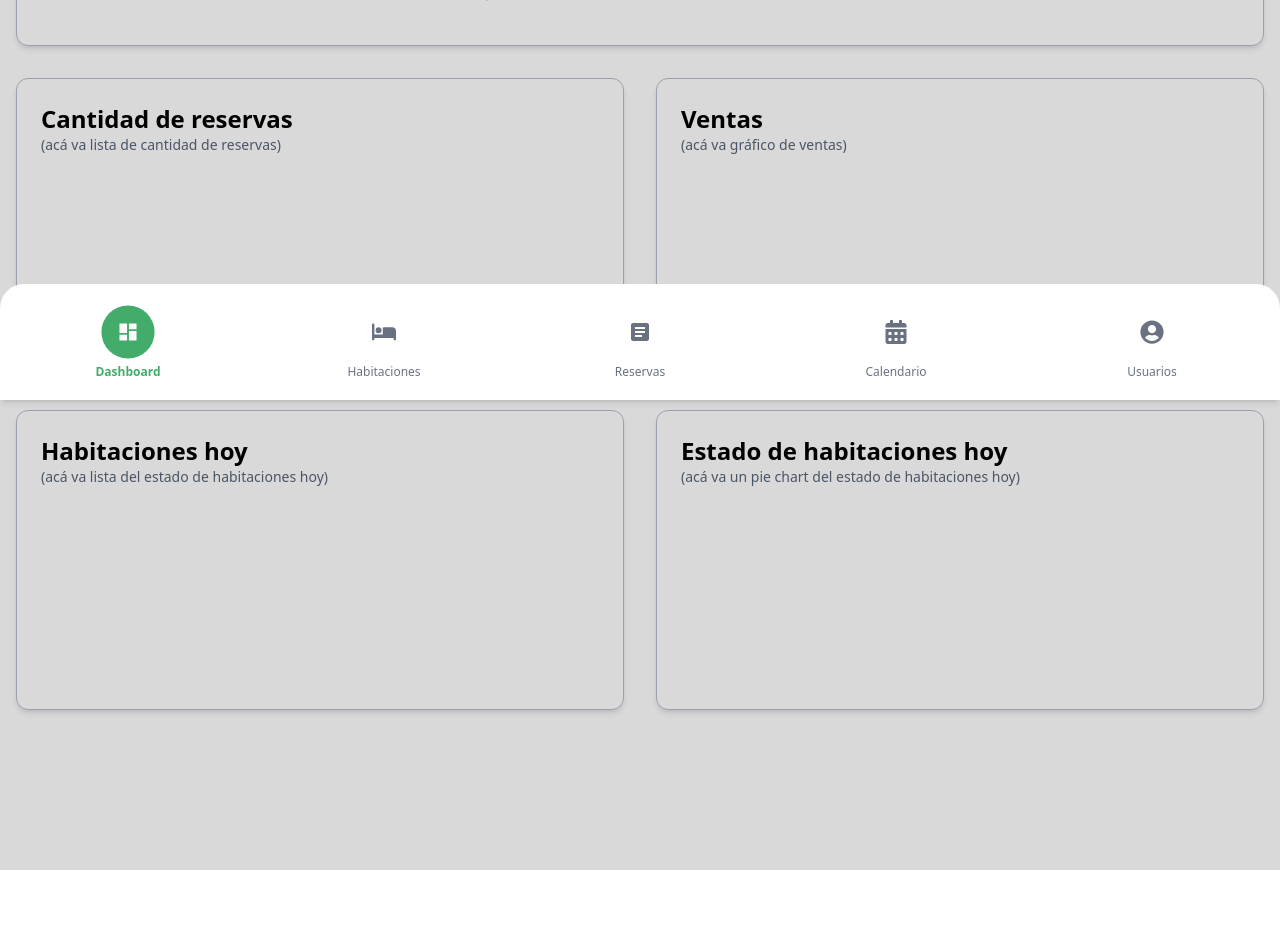
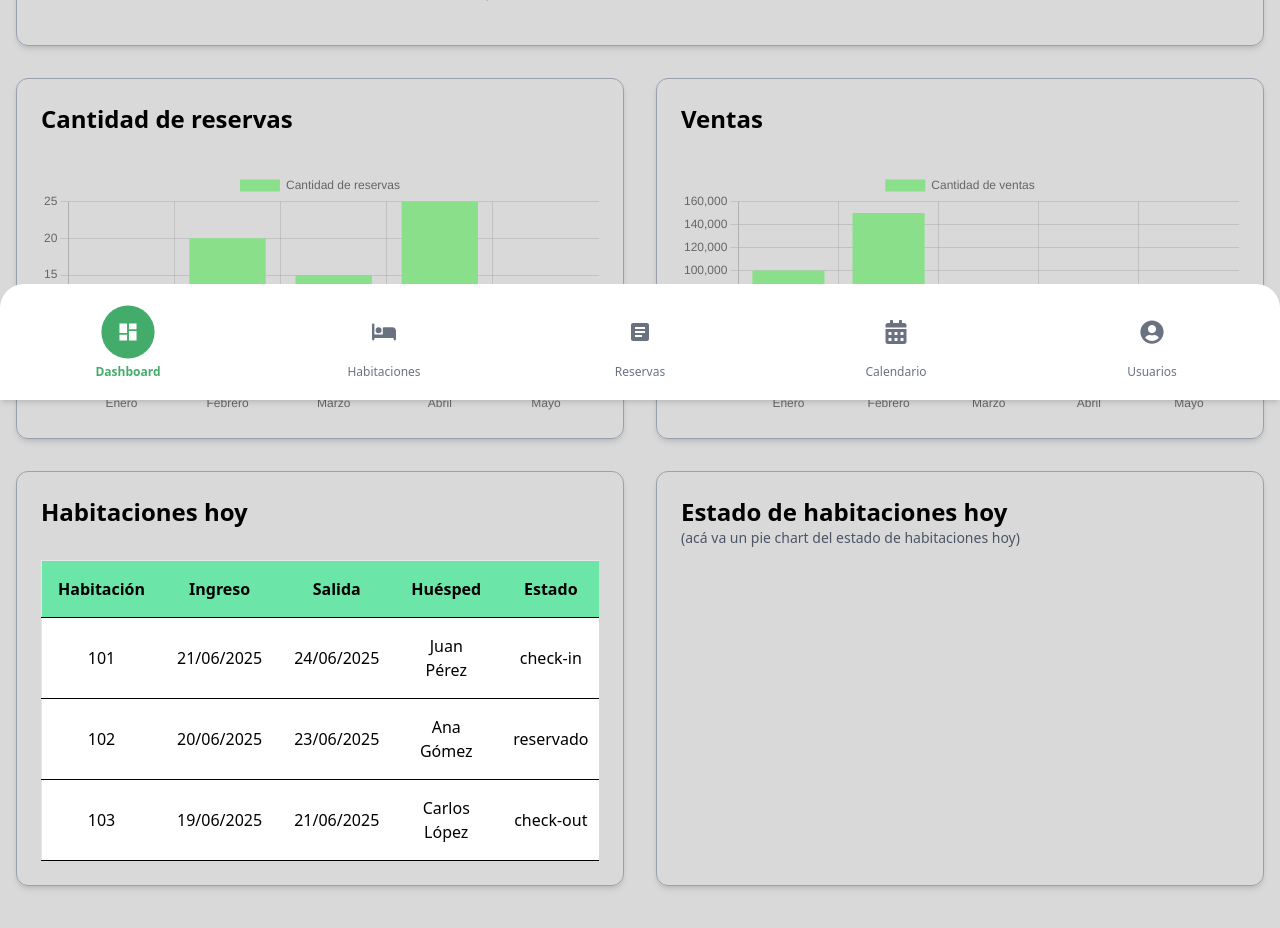
Before and after one commit to hoteldormis1/posada-dormis-frontend, a Next.js app: page /dashboard in a window 1280 px wide. Shown: the part 400-1328 px from the top of the page. Before the commit the page ends 1270 px from the top, so only its background shows below. Built offline with nearby package versions, Linux system fonts and the light colour scheme.

Commit message:
:sparkles: dashboard 1.0 ui

```diff
--- /dev/null
+++ b/app/_components/Dashboard/Graficos/Components/GraficoVertical/index.tsx
@@ -0,0 +1,71 @@
+import React from 'react';
+import {
+  Chart as ChartJS,
+  CategoryScale,
+  LinearScale,
+  BarElement,
+  Title,
+  Tooltip,
+  Legend,
+} from 'chart.js';
+import { Bar } from 'react-chartjs-2';
+
+ChartJS.register(
+  CategoryScale,
+  LinearScale,
+  BarElement,
+  Title,
+  Tooltip,
+  Legend
+);
+
+// Opciones del gráfico
+const defaultOptions = {
+  responsive: true,
+  plugins: {
+    legend: {
+      position: 'top' as const,
+    },
+    title: {
+      display: true,
+      text: 'Chart.js Bar Chart',
+    },
+  },
+};
+
+// Tipado de props (opcional pero recomendable si usás TypeScript)
+type Dataset = {
+  label: string;
+  data: number[];
+  backgroundColor?: string;
+};
+
+type GraficoVerticalProps = {
+  labels: string[];
+  datasets: Dataset[];
+  title?: string;
+};
+
+export default function GraficoVertical({
+  labels,
+  datasets,
+  title = 'Chart.js Bar Chart',
+}: GraficoVerticalProps) {
+  const data = {
+    labels,
+    datasets,
+  };
+
+  const options = {
+    ...defaultOptions,
+    plugins: {
+      ...defaultOptions.plugins,
+      title: {
+        ...defaultOptions.plugins.title,
+        text: title,
+      },
+    },
+  };
+
+  return <Bar options={options} data={data} />;
+}
--- /dev/null
+++ b/app/_components/Dashboard/Graficos/Components/PieChart/index.tsx
@@ -0,0 +1,71 @@
+import React from 'react';
+import {
+  Chart as ChartJS,
+  CategoryScale,
+  LinearScale,
+  BarElement,
+  Title,
+  Tooltip,
+  Legend,
+} from 'chart.js';
+import { Bar } from 'react-chartjs-2';
+
+ChartJS.register(
+  CategoryScale,
+  LinearScale,
+  BarElement,
+  Title,
+  Tooltip,
+  Legend
+);
+
+// Opciones del gráfico
+const defaultOptions = {
+  responsive: true,
+  plugins: {
+    legend: {
+      position: 'top' as const,
+    },
+    title: {
+      display: true,
+      text: 'Chart.js Bar Chart',
+    },
+  },
+};
+
+// Tipado de props (opcional pero recomendable si usás TypeScript)
+type Dataset = {
+  label: string;
+  data: number[];
+  backgroundColor?: string;
+};
+
+type GraficoVerticalProps = {
+  labels: string[];
+  datasets: Dataset[];
+  title?: string;
+};
+
+export default function GraficoVertical({
+  labels,
+  datasets,
+  title = 'Chart.js Bar Chart',
+}: GraficoVerticalProps) {
+  const data = {
+    labels,
+    datasets,
+  };
+
+  const options = {
+    ...defaultOptions,
+    plugins: {
+      ...defaultOptions.plugins,
+      title: {
+        ...defaultOptions.plugins.title,
+        text: title,
+      },
+    },
+  };
+
+  return <Bar options={options} data={data} />;
+}
--- /dev/null
+++ b/app/_components/Dashboard/Graficos/Widgets/GraficoVertical/CantidadDeReservas/index.tsx
@@ -0,0 +1,55 @@
+"use client";
+
+import React from "react";
+import {
+  Chart as ChartJS,
+  CategoryScale,
+  LinearScale,
+  BarElement,
+  Title,
+  Tooltip,
+  Legend,
+} from "chart.js";
+import { Bar } from "react-chartjs-2";
+
+ChartJS.register(
+  CategoryScale,
+  LinearScale,
+  BarElement,
+  Title,
+  Tooltip,
+  Legend
+);
+
+const options = {
+  responsive: true,
+  plugins: {
+    legend: {
+      position: "top" as const,
+    },
+    title: {
+      display: true,
+      text: "",
+    },
+  },
+};
+
+const labels = ["Enero", "Febrero", "Marzo", "Abril", "Mayo"];
+const dataset1 = [10, 20, 15, 25, 10];
+
+const data = {
+  labels,
+  datasets: [
+    {
+      label: "Cantidad de reservas",
+      data: dataset1,
+      backgroundColor: "#8ae08a",
+    }
+  ],
+};
+
+const GraficoCantidadDeReservas = () => {
+  return <Bar options={options} data={data} />;
+};
+
+export default GraficoCantidadDeReservas;
--- /dev/null
+++ b/app/_components/Dashboard/Graficos/Widgets/GraficoVertical/CantidadDeVentas/index.tsx
@@ -0,0 +1,55 @@
+"use client";
+
+import React from "react";
+import {
+	Chart as ChartJS,
+	CategoryScale,
+	LinearScale,
+	BarElement,
+	Title,
+	Tooltip,
+	Legend,
+} from "chart.js";
+import { Bar } from "react-chartjs-2";
+
+ChartJS.register(
+	CategoryScale,
+	LinearScale,
+	BarElement,
+	Title,
+	Tooltip,
+	Legend
+);
+
+const options = {
+	responsive: true,
+	plugins: {
+		legend: {
+			position: "top" as const,
+		},
+		title: {
+			display: true,
+			text: "",
+		},
+	},
+};
+
+const labels = ["Enero", "Febrero", "Marzo", "Abril", "Mayo"];
+const dataset1 = [100000, 150000, 50000, 80000, 46000];
+
+const data = {
+	labels,
+	datasets: [
+		{
+			label: "Cantidad de ventas",
+			data: dataset1,
+			backgroundColor: "#8ae08a",
+		},
+	],
+};
+
+const GraficoCantidadDeVentas = () => {
+	return <Bar options={options} data={data} />;
+};
+
+export default GraficoCantidadDeVentas;
--- /dev/null
+++ b/app/_components/Dashboard/Graficos/Widgets/TablaReservas/index.tsx
@@ -0,0 +1,82 @@
+"use client";
+
+import React from "react";
+import { TableComponent } from "@/_components";
+import { Reserva, TipoReserva } from "@/_models/types";
+
+const TablaReservas = () => {
+	const columns = [
+			{ header: "Habitación", key: "numeroHab" },
+			{ header: "Ingreso", key: "ingreso" },
+			{ header: "Salida", key: "egreso" },
+			{ header: "Huésped", key: "huespedNombre" },
+			{ header: "Estado", key: "estadoDeReserva" },
+		];
+
+		const reservas = [
+			{
+				id: "1",
+				numeroHab: 101,
+				ingreso: "21/06/2025",
+				egreso: "24/06/2025",
+				huespedNombre: "Juan Pérez",
+				estadoDeReserva: TipoReserva.CheckIn,
+			},
+			{
+				id: "2",
+				numeroHab: 102,
+				ingreso: "20/06/2025",
+				egreso: "23/06/2025",
+				huespedNombre: "Ana Gómez",
+				telefonoHuesped: "+54 9 351 7654321",
+				total: 13500,
+				estadoDeReserva: TipoReserva.Reservado,
+			},
+			{
+				id: "3",
+				numeroHab: 103,
+				ingreso: "19/06/2025",
+				egreso: "21/06/2025",
+				huespedNombre: "Carlos López",
+				telefonoHuesped: "+54 9 351 9876543",
+				total: 16000,
+				estadoDeReserva: TipoReserva.CheckOut, // Cambié "mantenimiento" a "check-out"
+			},
+		];
+
+		return (
+			<div className={"w-full"}>
+				<TableComponent<Reserva>
+					columns={columns}
+					data={reservas}
+					onAdd={() => null}
+					onEdit={() => null}
+				/>
+				{/* <Formulare
+					toggleModal={toggleModal}
+					type={dataFormulare.type}
+					title={dataFormulare.title}
+					data={dataFormulare.data}
+					submitFunction={dataFormulare.submitFunction}
+					submitBtnTitle={dataFormulare.submitBtnTitle}
+					isOpen={isOpen}
+					fields={[
+						{ name: "Número", type: "number", db_name: "number", required: true, min: 1 },
+					{ name: "Precio", type: "number", db_name: "price", required: true, min: 1 },
+						{
+							name: "Tipo de habitaciones",
+							type: "select",
+							options: roomTypes.map((item: RoomTypes) => ({
+								name: item.name,
+								id: item._id,
+							})),
+							db_name: "typeId",
+						},
+						{ name: "Habilitado", type: "checkbox", db_name: "enabled" }
+					]}
+				/> */}
+			</div>
+		);
+};
+
+export default TablaReservas;
--- a/app/_components/Dashboard/Graficos/index.tsx
+++ b/app/_components/Dashboard/Graficos/index.tsx
@@ -1,19 +1,27 @@
+"use client"
+
 import { fuenteDeSubtitulo } from "@/_styles/global-styles";
 import React from "react";
+import TablaHabitaciones from "./Widgets/TablaReservas";
+import GraficoCantidadDeReservas from "./Widgets/GraficoVertical/CantidadDeReservas";
+import GraficoCantidadDeVentas from "./Widgets/GraficoVertical/CantidadDeVentas";
 
 // Datos simulados
 const graficosData = [
   {
     titulo: "Cantidad de reservas",
-    contenido: "(acá va lista de cantidad de reservas)",
+    grafico: <GraficoCantidadDeReservas/>,
+    // contenido: "(acá va lista de cantidad de reservas)",
   },
   {
     titulo: "Ventas",
-    contenido: "(acá va gráfico de ventas)",
+    // contenido: "(acá va gráfico de ventas)",
+    grafico: <GraficoCantidadDeVentas/>,
   },
   {
     titulo: "Habitaciones hoy",
-    contenido: "(acá va lista del estado de habitaciones hoy)",
+    // contenido: "(acá va lista del estado de habitaciones hoy)",
+    grafico: <TablaHabitaciones/>,
   },
   {
     titulo: "Estado de habitaciones hoy",
@@ -28,10 +36,11 @@ const Graficos = () => {
         {graficosData.map((grafico, index) => (
           <div
             key={index}
-            className="flex flex-col p-6 border-1 border-gray-400 shadow-md rounded-xl min-h-[300px]"
+            className="flex flex-col p-6 border-1 border-gray-400 shadow-md rounded-xl min-h-[300px] max-h-[500px]"
           >
             <label className={fuenteDeSubtitulo}>{grafico.titulo}</label>
             <label className="text-sm text-gray-600">{grafico.contenido}</label>
+            {grafico && grafico.grafico}
           </div>
         ))}
       </div>
--- a/app/_components/TableComponent/index.tsx
+++ b/app/_components/TableComponent/index.tsx
@@ -1,4 +1,4 @@
-"use client"
+"use client";
 
 import React from "react";
 import { FaCheck, FaTimes, FaEdit, FaPlus } from "react-icons/fa";
@@ -15,6 +15,7 @@ interface TableComponentProps<T> {
 	onAdd: () => void;
 	onEdit: (id: string) => void;
 	title?: string;
+	showAction?: boolean;
 }
 
 // 👇 Usamos genéricos con restricción mínima: T debe tener un `id: string`
@@ -24,10 +25,12 @@ const TableComponent = <T extends { id: string }>({
 	onEdit,
 	onAdd,
 	title,
+	showAction,
 }: TableComponentProps<T>) => {
 	return (
-    <div className="flex flex-col mx-auto w-11/12 sm:w-10/12 md:w-9/12 xl:w-8/12">
+		<div className="flex flex-col mx-auto">
 			<div>
+				{showAction && (
 					<div className="flex justify-end py-4">
 						<Button
 							onClick={onAdd}
@@ -37,6 +40,8 @@ const TableComponent = <T extends { id: string }>({
 							Agregar Nuevo
 						</Button>
 					</div>
+				)}
+
 				<h2 className="py-4">{title}</h2>
 				<div className="flex-grow overflow-auto">
 					<table className="min-w-full h-full bg-white border border-gray-200">
@@ -50,7 +55,11 @@ const TableComponent = <T extends { id: string }>({
 										{column.header}
 									</th>
 								))}
-                <th className="py-4 px-4 border-b bg-secondary text-black">Acciones</th>
+								{showAction && (
+									<th className="py-4 px-4 border-b bg-secondary text-black">
+										Acciones
+									</th>
+								)}
 							</tr>
 						</thead>
 						<tbody>
@@ -65,10 +74,11 @@ const TableComponent = <T extends { id: string }>({
 													<FaTimes className="text-red-600 text-base mx-auto" />
 												)
 											) : (
-                        item[column.key as keyof T] as string | number
+												(item[column.key as keyof T] as string | number)
 											)}
 										</td>
 									))}
+									{showAction && (
 										<td className="py-2 px-4 border-b text-center">
 											<button
 												onClick={() => onEdit(item.id)}
@@ -77,6 +87,7 @@ const TableComponent = <T extends { id: string }>({
 												<FaEdit className="text-black text-base" />
 											</button>
 										</td>
+									)}
 								</tr>
 							))}
 						</tbody>
--- a/app/dashboard/page.tsx
+++ b/app/dashboard/page.tsx
@@ -1,6 +1,6 @@
 import React from 'react'
 import { fuenteDeTitulo, pantallaPrincipalEstilos } from '../_styles/global-styles'
-import { FiltroFechas, Graficos, HotelEstadisticas } from '@/_components'
+import { FiltroFechas, GraficosContent, HotelEstadisticas } from '@/_components'
 
 const Dashboard = () => {
   return (
@@ -9,7 +9,7 @@ const Dashboard = () => {
       <div>
         <FiltroFechas/>
         <HotelEstadisticas/>
-        <Graficos/>
+        <GraficosContent/>
       </div>
     </div>
   )
--- a/app/reservas/page.tsx
+++ b/app/reservas/page.tsx
@@ -54,13 +54,16 @@ const page = () => {
 
 	return (
 		<div className={pantallaPrincipalEstilos}>
-			<label className={fuenteDeTitulo}>Habitaciones</label>
+			<label className={fuenteDeTitulo}>Reservas</label>
+			<div className="w-11/12 sm:w-10/12 md:w-9/12 xl:w-8/12">
 				<TableComponent<Reserva>
 					columns={columns}
 					data={reservas}
 					onAdd={() => null}
 					onEdit={() => null}
 				/>
+			</div>
+
 			{/* <Formulare
 				toggleModal={toggleModal}
 				type={dataFormulare.type}
--- a/package.json
+++ b/package.json
@@ -9,8 +9,10 @@
     "lint": "next lint"
   },
   "dependencies": {
+    "chart.js": "^4.5.0",
     "next": "15.3.4",
     "react": "^19.0.0",
+    "react-chartjs-2": "^5.3.0",
     "react-dom": "^19.0.0",
     "react-icons": "^5.5.0"
   },
```
Also changed, not shown: app/_components/index.ts (+24 -9 lines), app/habitaciones/page.tsx (+6 -4 lines), 1 other file (tests, documents, lock files or other folders). Lines whose indentation alone changed are shown as unchanged.
